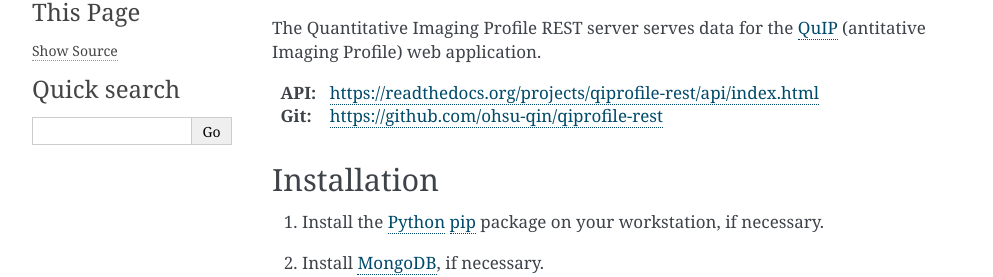
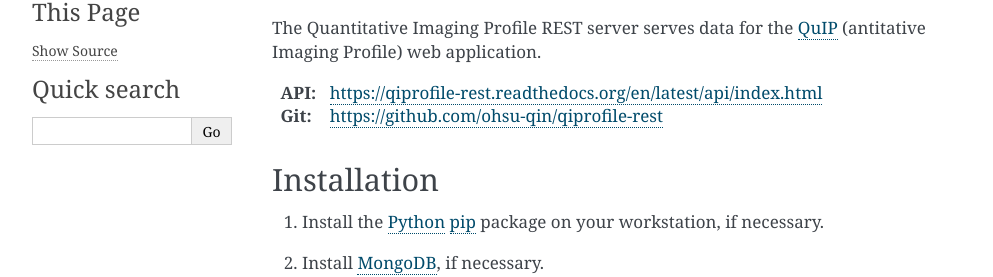
Before and after one commit to ohsu-qin/qiprofile-rest, a Sphinx documentation site: the page built from doc/index.rst, in a window 1280 px wide. Shown: the part 215-492 px from the top of the page, without its empty margins (148-1141 px from the left). Built offline with Sphinx 7.4.7, drawn with Linux system fonts in a browser that asks for light colours; some of the changed lines change nothing that is shown.

Commit message:
Fix the API reference.

```diff
--- a/doc/index.rst
+++ b/doc/index.rst
@@ -8,7 +8,7 @@
 The Quantitative Imaging Profile REST server serves data for the
 QuIP_ (antitative Imaging Profile) web application.
 
-:API: https://readthedocs.org/projects/qiprofile-rest/api/index.html
+:API: https://qiprofile-rest.readthedocs.org/en/latest/api/index.html
 
 :Git: https://github.com/ohsu-qin/qiprofile-rest
 
```
